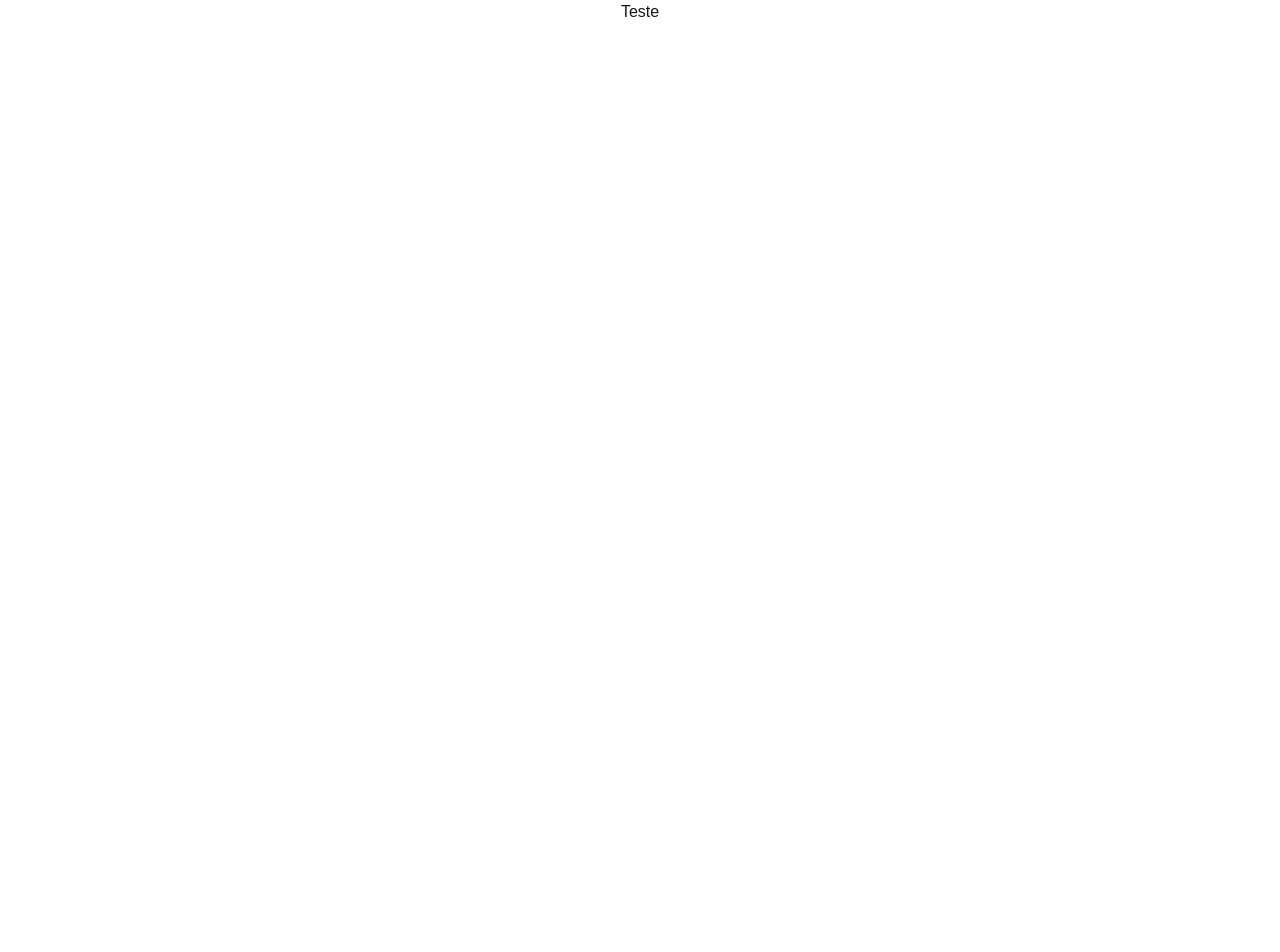
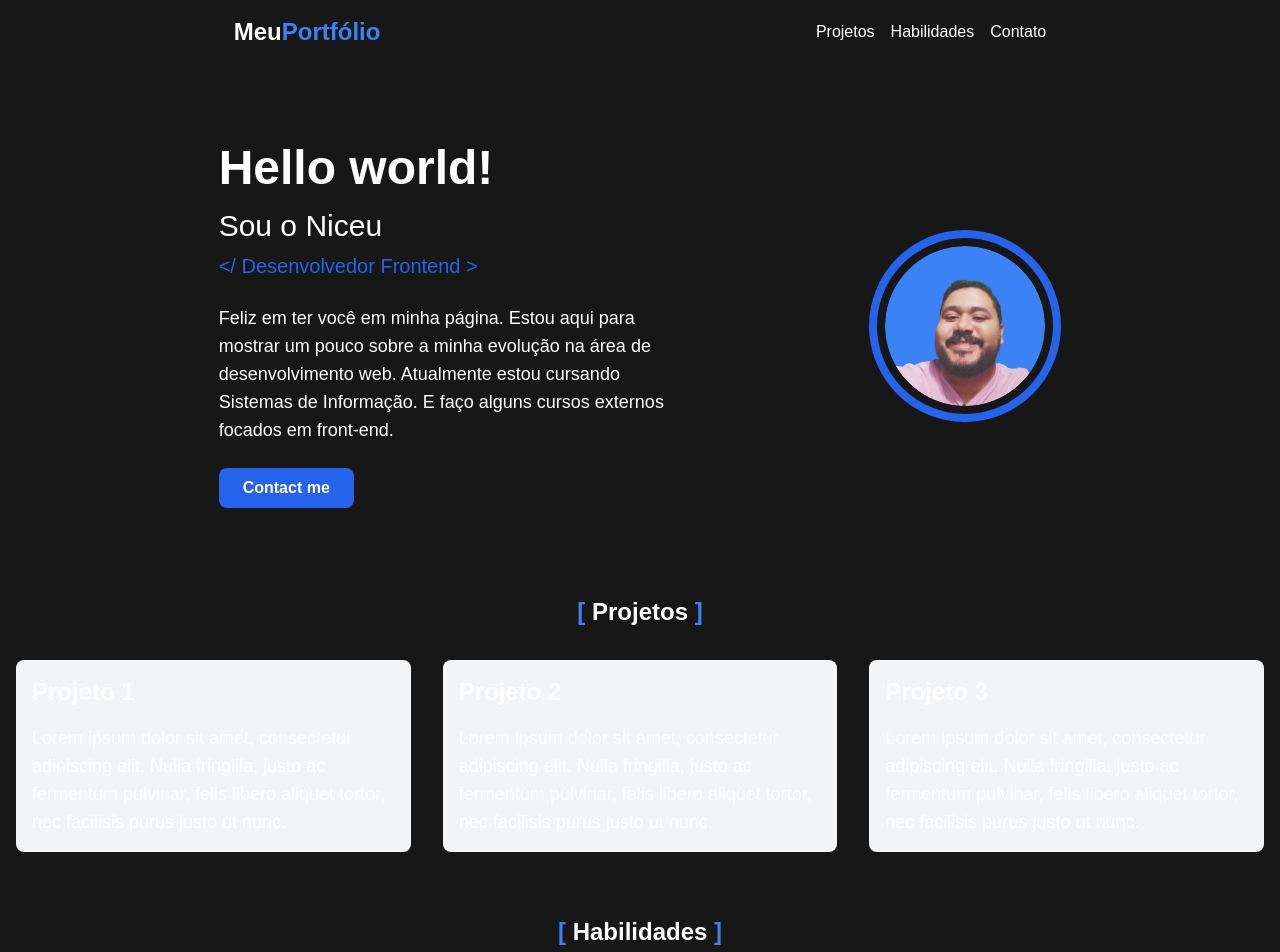
Before and after one commit to niceusts/meu-portfolio, a Next.js app: page / in a window 1280 px wide. Shown: the top 952 px of the page. Before the commit the page ends 800 px from the top, so only its background shows below. Built offline with nearby package versions, Linux system fonts and the light colour scheme.

Commit message:
feat: Configuração inciial home page

```diff
--- /dev/null
+++ b/src/app/components/HabilitySection.tsx
@@ -0,0 +1,16 @@
+import React from 'react';
+
+const HabilitySection = () => {
+  return (
+    <section>
+      <div className="container mx-auto">
+        <h3 className="text-2xl font-bold text-center mt-16 mb-8">
+          <span className="text-blue-500">[</span> Habilidades{' '}
+          <span className="text-blue-500">]</span>
+        </h3>
+      </div>
+    </section>
+  );
+};
+
+export default HabilitySection;
--- /dev/null
+++ b/src/app/components/HeroSection.tsx
@@ -0,0 +1,41 @@
+import React from 'react';
+import Image from 'next/image';
+
+const HeroSection = () => {
+  return (
+    <section className="pt-16 flex flex-row justify-evenly items-center">
+      <div className="flex flex-col">
+        <h1 className="text-5xl font-bold mb-4">Hello world!</h1>
+        <h2 className="text-3xl font-medium mb-2">Sou o Niceu</h2>
+        <p className="text-blue-600 text-xl mb-6">
+          &lt;/ Desenvolvedor Frontend &gt;
+        </p>
+        <p className="text-lg max-w-md mb-6">
+          Feliz em ter você em minha página. Estou aqui para mostrar um pouco
+          sobre a minha evolução na área de desenvolvimento web. Atualmente
+          estou cursando Sistemas de Informação. E faço alguns cursos externos
+          focados em front-end.
+        </p>
+        <div className="flex space-x-4 mb-6">
+          <button className="bg-blue-600 hover:bg-blue-700 text-white font-bold py-2 px-6 rounded-lg">
+            Contact me
+          </button>
+        </div>
+      </div>
+
+      <div>
+        <div className="w-45 h-45 rounded-full border-8 border-blue-600 mb-6 object-cover p-2 ">
+          <Image
+            src="/niceu.png"
+            alt="Niceu Photo"
+            width={160}
+            height={160}
+            className="rounded-full border-blue-600 object-cover"
+          />
+        </div>
+      </div>
+    </section>
+  );
+};
+
+export default HeroSection;
--- /dev/null
+++ b/src/app/components/ProjectSection.tsx
@@ -0,0 +1,42 @@
+/* eslint-disable prettier/prettier */
+import React from 'react';
+
+const ProjectSection = () => {
+  return (
+    <section>
+      <div className="container mx-auto">
+        <h3 className="text-2xl font-bold text-center mt-16 mb-8">
+          <span className='text-blue-500'>[</span> Projetos <span className='text-blue-500'>]</span>
+        </h3>
+        <div className="grid grid-cols-1 md:grid-cols-2 lg:grid-cols-3 gap-8">
+          <div className="bg-gray-100 p-4 rounded-lg">
+            <h2 className="text-2xl font-bold mb-4">Projeto 1</h2>
+            <p className="text-lg">
+              Lorem ipsum dolor sit amet, consectetur adipiscing elit. Nulla
+              fringilla, justo ac fermentum pulvinar, felis libero aliquet
+              tortor, nec facilisis purus justo ut nunc.
+            </p>
+          </div>
+          <div className="bg-gray-100 p-4 rounded-lg">
+            <h2 className="text-2xl font-bold mb-4">Projeto 2</h2>
+            <p className="text-lg">
+              Lorem ipsum dolor sit amet, consectetur adipiscing elit. Nulla
+              fringilla, justo ac fermentum pulvinar, felis libero aliquet
+              tortor, nec facilisis purus justo ut nunc.
+            </p>
+          </div>
+          <div className="bg-gray-100 p-4 rounded-lg">
+            <h2 className="text-2xl font-bold mb-4">Projeto 3</h2>
+            <p className="text-lg">
+              Lorem ipsum dolor sit amet, consectetur adipiscing elit. Nulla
+              fringilla, justo ac fermentum pulvinar, felis libero aliquet
+              tortor, nec facilisis purus justo ut nunc.
+            </p>
+          </div>
+        </div>
+      </div>
+    </section>
+  );
+};
+
+export default ProjectSection;
--- a/src/app/globals.css
+++ b/src/app/globals.css
@@ -15,8 +15,8 @@
 }
 
 body {
-  color: var(--foreground);
-  background: var(--background);
+  color: var(--background);
+  background: var(--foreground);
   font-family: Arial, Helvetica, sans-serif;
 }
 
--- a/src/app/layout.tsx
+++ b/src/app/layout.tsx
@@ -2,6 +2,7 @@ import React from 'react';
 import type { Metadata } from 'next';
 import localFont from 'next/font/local';
 import './globals.css';
+import Link from 'next/link';
 
 const geistSans = localFont({
   src: './fonts/GeistVF.woff',
@@ -29,7 +30,41 @@ export default function RootLayout({
       <body
         className={`${geistSans.variable} ${geistMono.variable} antialiased`}
       >
-        {children}
+        <div className="min-h-screen flex flex-col">
+          {/* Header */}
+          <header className="text-white p-4">
+            <nav className="container mx-auto flex justify-around items-center">
+              <h1 className="text-2xl font-bold">
+                Meu<a className="text-blue-500">Portfólio</a>
+              </h1>
+              <ul className="flex space-x-4">
+                <li>
+                  <Link href="#projetos" className="hover:text-blue-500">
+                    Projetos
+                  </Link>
+                </li>
+                <li>
+                  <Link href="#habilidades" className="hover:text-blue-500">
+                    Habilidades
+                  </Link>
+                </li>
+                <li>
+                  <Link href="#contato" className="hover:text-blue-500">
+                    Contato
+                  </Link>
+                </li>
+              </ul>
+            </nav>
+          </header>
+
+          {/* Main Content */}
+          <main className="flex-grow container mx-auto p-4">{children}</main>
+
+          {/* Footer */}
+          <footer className="bg-gray-900 text-white text-center p-4">
+            <p>© 2024 Niceu Biriba. Todos os direitos reservados.</p>
+          </footer>
+        </div>
       </body>
     </html>
   );
--- a/src/app/page.tsx
+++ b/src/app/page.tsx
@@ -1,9 +1,14 @@
 import React from 'react';
+import HeroSection from './components/HeroSection';
+import ProjectSection from './components/ProjectSection';
+import HabilitySection from './components/HabilitySection';
 
 export default function Home() {
   return (
-    <main className="flex flex-col items-center">
-      <h1>Teste</h1>
-    </main>
+    <div>
+      <HeroSection />
+      <ProjectSection />
+      <HabilitySection />
+    </div>
   );
 }
```
Also changed, not shown: public/niceu.png (added).
